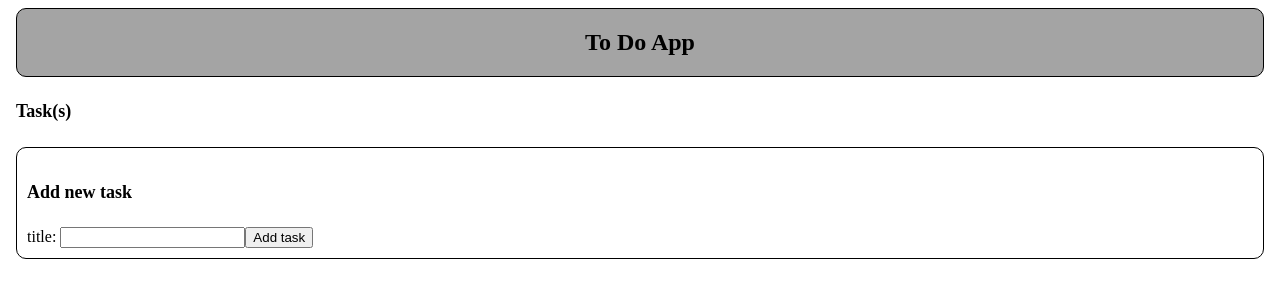
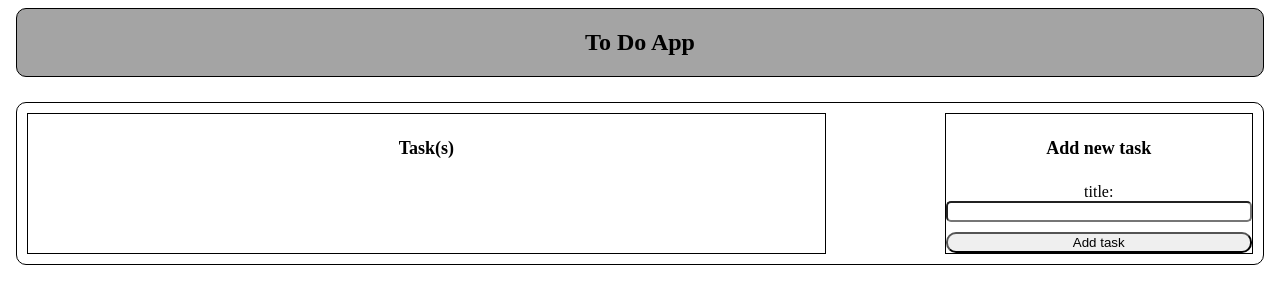
Before and after one commit to Mohadevsn/To-Do-App-Angular-, an Angular app: page / in a window 1280 px wide. Shown: the top 304 px of the page. Built offline with nearby package versions, Linux system fonts and the light colour scheme.

Commit message:
[fix]bug on task

```diff
--- a/src/app/app.component.ts
+++ b/src/app/app.component.ts
@@ -12,6 +12,8 @@ import { CommonModule } from '@angular/common';
   templateUrl: './app.component.html',
   styleUrl: './app.component.css'
 })
+
+
 export class AppComponent {
   title = 'to-do-app';
 
--- a/src/app/components/to-do-box.component.html
+++ b/src/app/components/to-do-box.component.html
@@ -1,14 +1,9 @@
-<h4>Task(s)</h4>
+<div class="task--list">
+
 
     <div class="container">
         <div class="left--box">
-        <ul>
-            <!-- <div class="task" *ngFor="let item of items" >
-                <input type="checkbox" name="" id="" *ngIf="item.isComplete" checked>
-                <input type="checkbox" name="" id="" *ngIf="!item.isComplete" (checked)="item.completeTask()" >
-                <li *ngIf="item.isComplete" style="text-decoration: line-through;">{{item.text}}</li>
-                <li *ngIf="!item.isComplete">{{item.text}}</li>
-            </div> -->
+            <h4>Task(s)</h4>
                 @for(item of toDos; track $index){
                     @if(item.done){
                         <div class="task">
@@ -26,22 +21,64 @@
                     }
 
                 }
-        </ul>
         </div>
 
         <div class="right--box">
+            <div class="addTask">
                 <h4>Add new task</h4>
-
-        title: <input  #text>
-        <input type="button" value="Add task" (click)="addItem(text.value)">
+                title: <input  #text class="input">
+                <input type="button" value="Add task" class="addButton" (click)="addItem(text.value)">
+            </div>
 
         </div>
 
     </div>
+</div>
+
+
 
 <style>
-    .task{
+    .container{
+        display: flex;
+        flex-direction:  row;
+        width: 100%;
+        justify-content: space-between;
+    }
+
+    .left--box{
+        border: 1px solid black;
+        width: 65%;
+        text-align: center;
+    }
+
+    .right--box{
+        border: 1px solid black;
+        float: right;
+        width: 25%;
+        text-align: center;
+
+    }
+
+    .task--list{
         display: flex;
         flex-direction: row;
     }
+    .stat {
+        float: right;
+        width: 0%;
+    }
+    .addTask{
+        display: flex;
+        flex-direction: column;
+
+    }
+
+    .input{
+        border-radius: 5px;
+    }
+
+    .addButton{
+        margin-top: 10px;
+        border-radius: 10px;
+    }
 </style>
--- a/src/app/components/to-do-box.component.ts
+++ b/src/app/components/to-do-box.component.ts
@@ -2,6 +2,7 @@ import { Component, input } from "@angular/core";
 import {wishList} from "../models/wishList"
 import { CommonModule } from "@angular/common";
 import test from "node:test";
+import { setTimeout } from "node:timers/promises";
 
 
 @Component({
@@ -14,7 +15,8 @@ import test from "node:test";
 
 export class toDoBox{
     toDos: Array <{done: boolean, title: string}> = [];
-
+    numberTask: number = 0 ;
+    numberTaskDone: number = 0;
 
     onSubmit(){
         return "good";
@@ -22,13 +24,28 @@ export class toDoBox{
 
     addItem( title: string){
         this.toDos.push({done: false, title: title});
+        this.numberTask++;
     }
 
     toggle(index: any){
-        if(this.toDos[index] ){
+        if(this.toDos[index].done ){
             this.toDos[index].done = false;
+            console.log('false');
+
         }
-        this.toDos[index].done = true;
+        else if(!this.toDos[index].done ){
+            this.toDos[index].done = true;
+            console.log('true');
+            this.numberTaskDone++;
+
+        }
+
+        if((this.numberTask !== 0 ) &&(this.numberTask == this.numberTaskDone)){
+            // setTimeout(1000);
+            this.toDos = [] ;
+            console.log("clearing up")
+        }
+
 
     }
 
```
Also changed, not shown: src/app/app.component.html (line endings or trailing spaces). Lines whose indentation alone changed are shown as unchanged.
